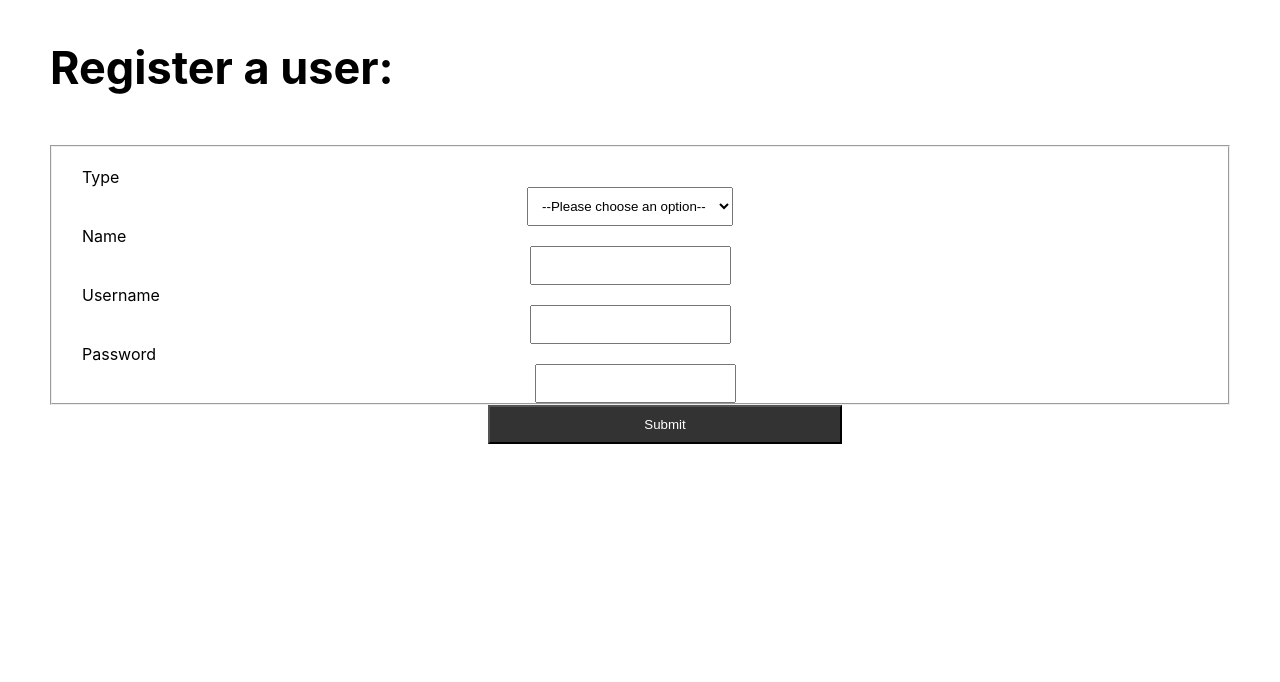
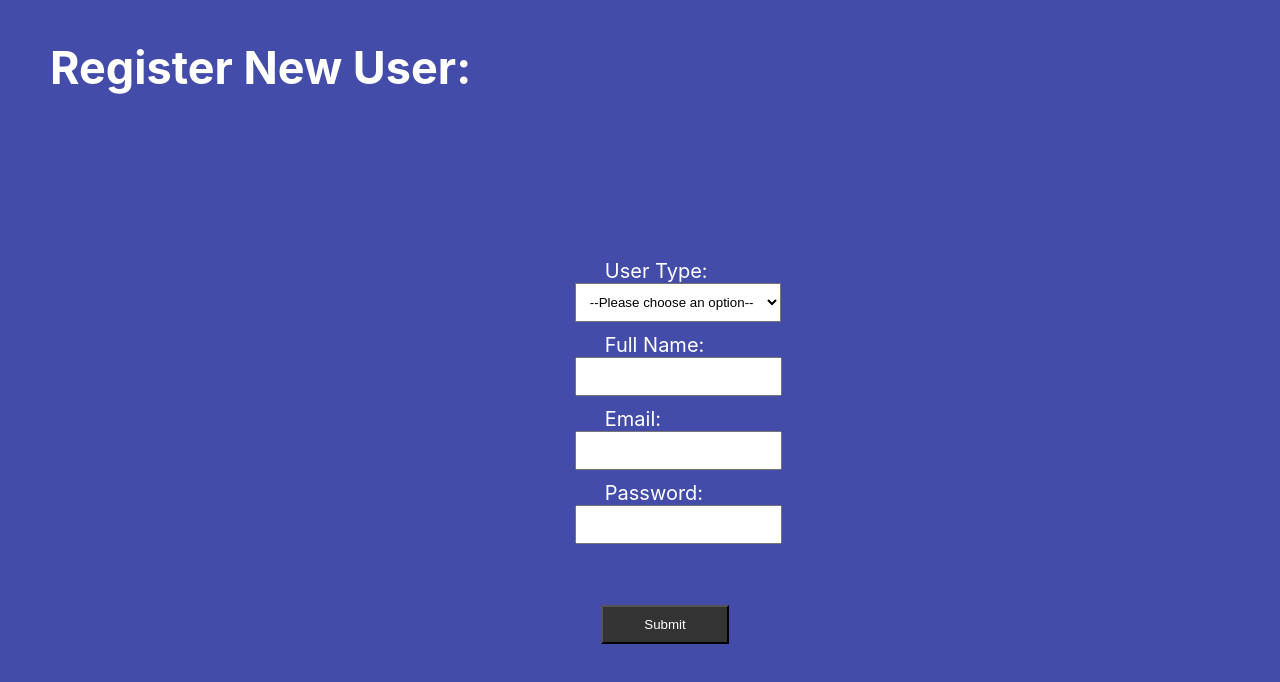
Before and after one commit to lukesno/cpsc-471, a React (Create React App) app in the folder Client/: page /register in a window 1280 px wide. Shown: the top 682 px of the page. Built offline with nearby package versions, Linux system fonts and the light colour scheme.

Commit message:
fixed registration page

```diff
--- a/Client/src/Pages/Login.js
+++ b/Client/src/Pages/Login.js
@@ -18,7 +18,7 @@ export default function Login() {
                 <form action="">
                     <h1>Login</h1>
                     <div class="form-group">
-                        <h2>Username:</h2>
+                        <h2>Email:</h2>
                         <input class="form-control" type="username" />
                     </div>
 
--- /dev/null
+++ b/Client/src/Pages/UserRegistration.css
@@ -0,0 +1,44 @@
+.wrapper{
+    height: 100vh;
+    background-color: #03108bbe;
+}
+
+.wrapper form{
+    margin-top: 5%;
+    margin-left: 41%;
+    margin-right: 35%;
+}
+
+h2{
+    color: white;
+}
+
+p{
+    width: 100px;
+    margin-top: 50px;
+    font-size: 20px;
+    color: white;
+}
+
+input{
+    width: 207px;
+    float: left;
+}
+
+select{
+    float: left;
+    background-color: white;
+}
+
+button{
+    margin-top: 50px;
+    padding: 10px;
+    background-color: #333333;
+    color: #ffffff;
+    width: 10%;
+}
+
+button:hover{
+    background: blue;
+    color: #ffffff;
+}
--- a/Client/src/Pages/UserRegistration.js
+++ b/Client/src/Pages/UserRegistration.js
@@ -1,4 +1,4 @@
-import './PropertyRegistration.css';
+import './UserRegistration.css';
 import { useState } from 'react';
 import { BrowserRouter, Routes, Route, Link} from 'react-router-dom';
 
@@ -22,41 +22,26 @@ export default function UserRegistration() {
 
     return (
         <div className="wrapper">
-            <h2>Register a user:</h2>
-
+            <h2>Register New User:</h2>
                 <form onSubmit={handleSubmit}>
-
-                <fieldset>
-
-                    <label>
-                        <p>Type</p>
+                    <p>User Type:</p>
                     <select name="type" value={type} onChange={(e)=>setType(e.target.value)}>
                         <option value="">--Please choose an option--</option>
                         <option value="student">Student</option>
                         <option value="landlord">Landlord</option>
                     </select>
-                    </label>
-
-                    <label>
-                        <p>Name</p>
+                    <p>Full Name:</p>
                     <input name="name" value={name} onChange={(e)=>setName(e.target.value)}/>
-                    </label>
-
-                    <label>
-                        <p>Username</p>
+                     <p>Email:</p>
                     <input name="username" value={username} onChange={(e)=>setUsername(e.target.value)}/>
-                    </label>
-
-                    <label>
-                        <p>Password</p>
+                    <p>Password:</p>
                     <input name="password" type="password" value={password} onChange={(e)=>setPassword(e.target.value)}/>
-                    </label>
-
-                </fieldset>
+                </form>
+                <div className='buttonDiv'>
                     <Link to="/">
                         <button onClick={registerClicked} type="submit">Submit</button>
                     </Link>
-            </form>
+                </div>
         </div>
     )
 }
```
Lines whose indentation alone changed are shown as unchanged.
